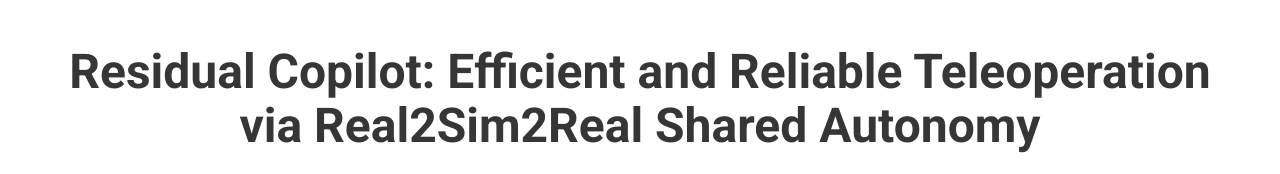
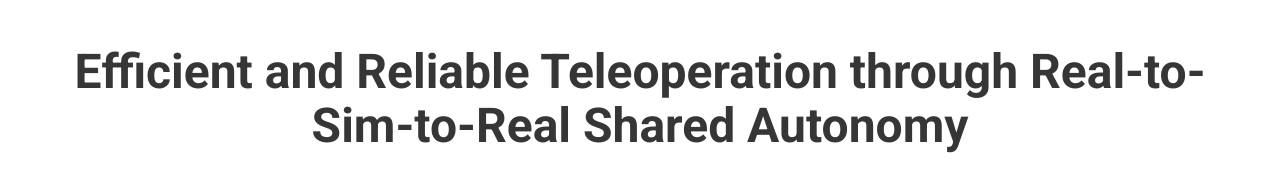
Before and after one commit to residual-copilot/residual-copilot.github.io, a plain HTML site: page index.html in a window 1280 px wide. Shown: the part 55-229 px from the top of the page. Drawn offline with nearby package versions, Linux system fonts and the light colour scheme; some icons are missing; a web font is replaced by a local one.

Commit message:
update title

```diff
--- a/index.html
+++ b/index.html
@@ -7,7 +7,7 @@
     content="Residual Copilot: A real-to-sim-to-real shared autonomy framework for efficient and reliable teleoperation">
   <meta name="keywords" content="">
   <meta name="viewport" content="width=device-width, initial-scale=1">
-  <title>Residual Copilot: Efficient and Reliable Teleoperation via Real2Sim2Real Shared Autonomy</title>
+  <title>Efficient and Reliable Teleoperation through Real-to-Sim-to-Real Shared Autonomy</title>
 
   <link href="https://fonts.googleapis.com/css?family=Google+Sans|Noto+Sans|Castoro" rel="stylesheet">
   <link href="https://fonts.googleapis.com/css?family=Roboto:400,500,700&subset=latin-ext" rel="stylesheet">
@@ -166,7 +166,7 @@
       <div class="container is-max-widescreen">
         <div class="columns is-centered">
           <div class="column has-text-centered">
-            <h1 class="title is-1 publication-title">Residual Copilot: Efficient and Reliable Teleoperation via Real2Sim2Real Shared Autonomy</h1>
+            <h1 class="title is-1 publication-title">Efficient and Reliable Teleoperation through Real-to-Sim-to-Real Shared Autonomy</h1>
             <div class="is-size-5 publication-authors">
               <!-- TODO: fill in authors -->
               <span class="author-block"><a target="_blank" href="https://shuosha.github.io/">Shuo Sha</a><sup>1</sup></span>&nbsp;&nbsp;
```
Also changed, not shown: 2 other files.
